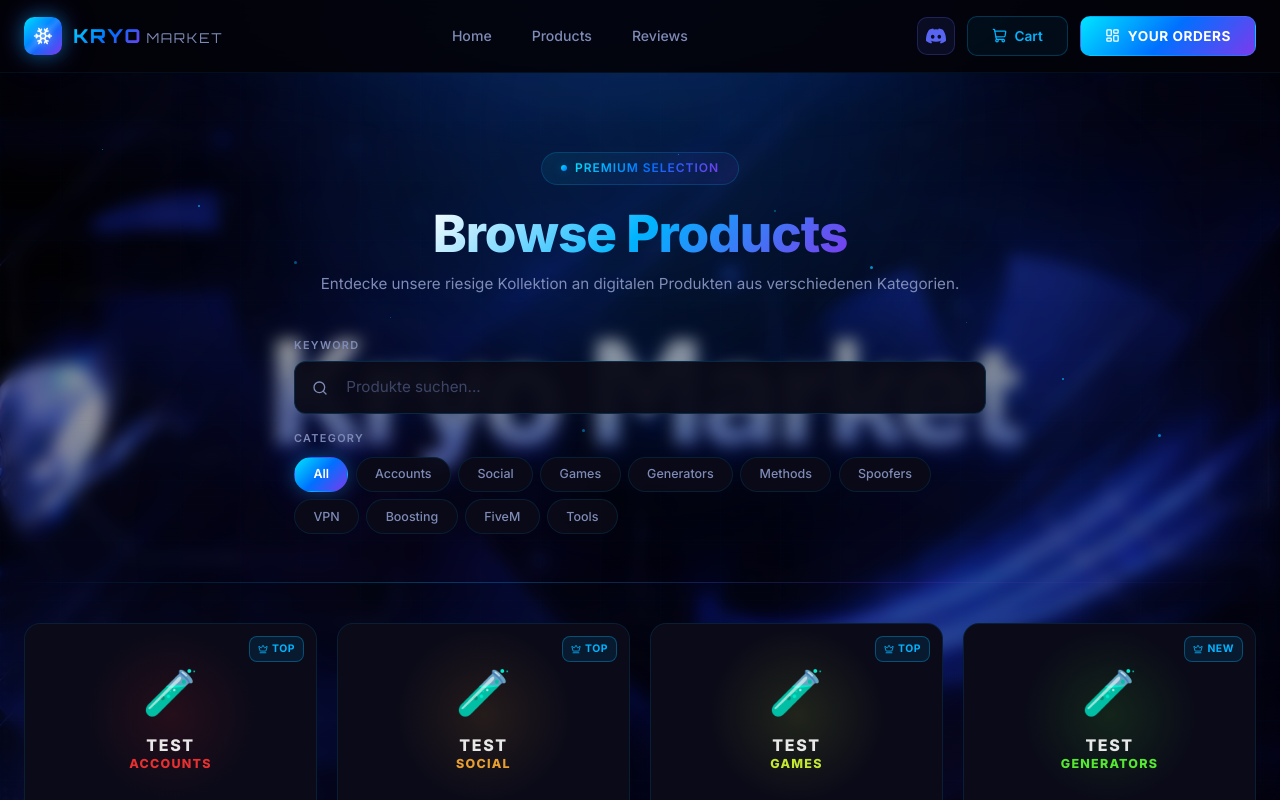
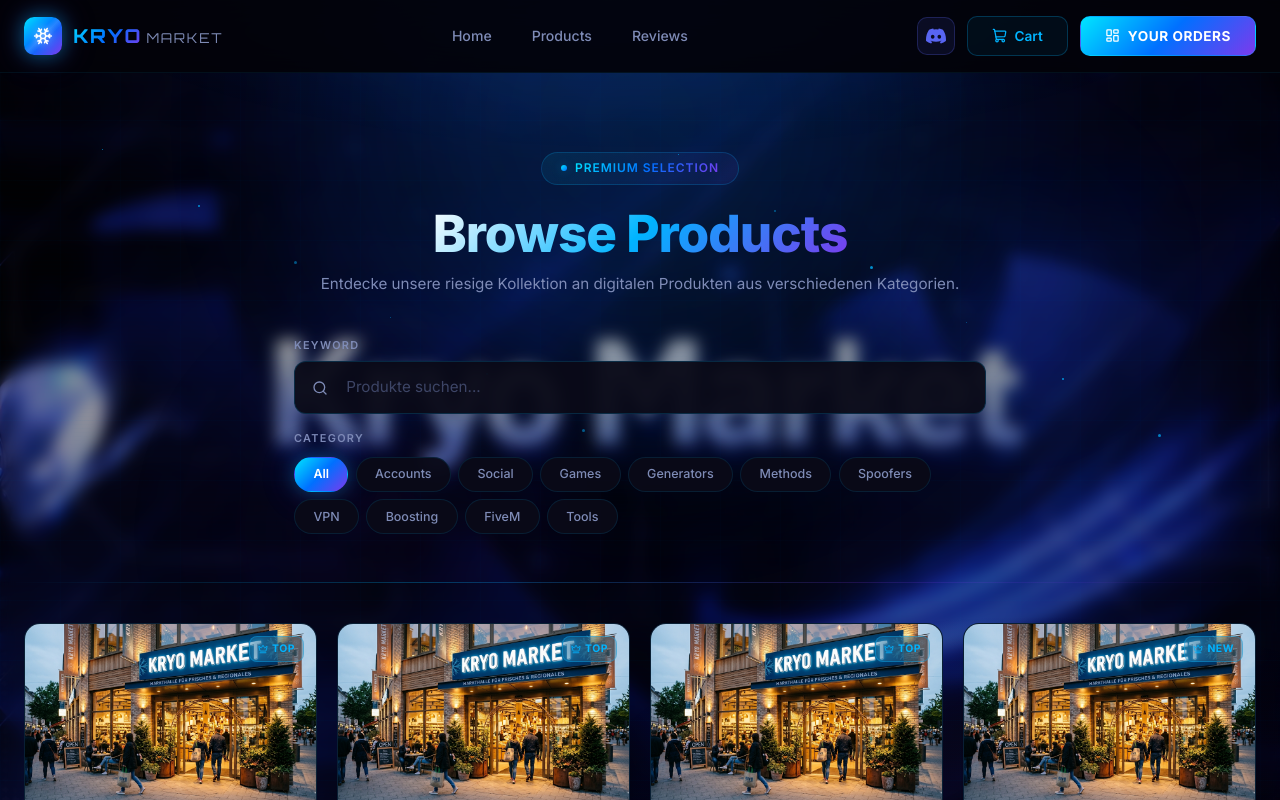
Before and after one commit to Leon-HDone/kryo-market, a React (Vite) app: page / in a window 1280 px wide. Shown: the top 800 px of the page. Built offline with nearby package versions, Linux system fonts and the light colour scheme.

Commit message:
Feat: Add test product image and Link products to it

```diff
--- a/src/data/products.js
+++ b/src/data/products.js
@@ -24,7 +24,7 @@
   priceMax: 9.99,
   stock: 100,
   featured: idx < 3, // Mach die ersten 3 zu "Featured"
-  imageUrl: null,
+  imageUrl: '/testbild.png',
   imageLabel: `TEST\n${cat.toUpperCase()}`,
   imageColor: `hsl(${idx * 36}, 80%, 55%)`,
   icon: '🧪',
```
Also changed, not shown: public/testbild.png (added).
